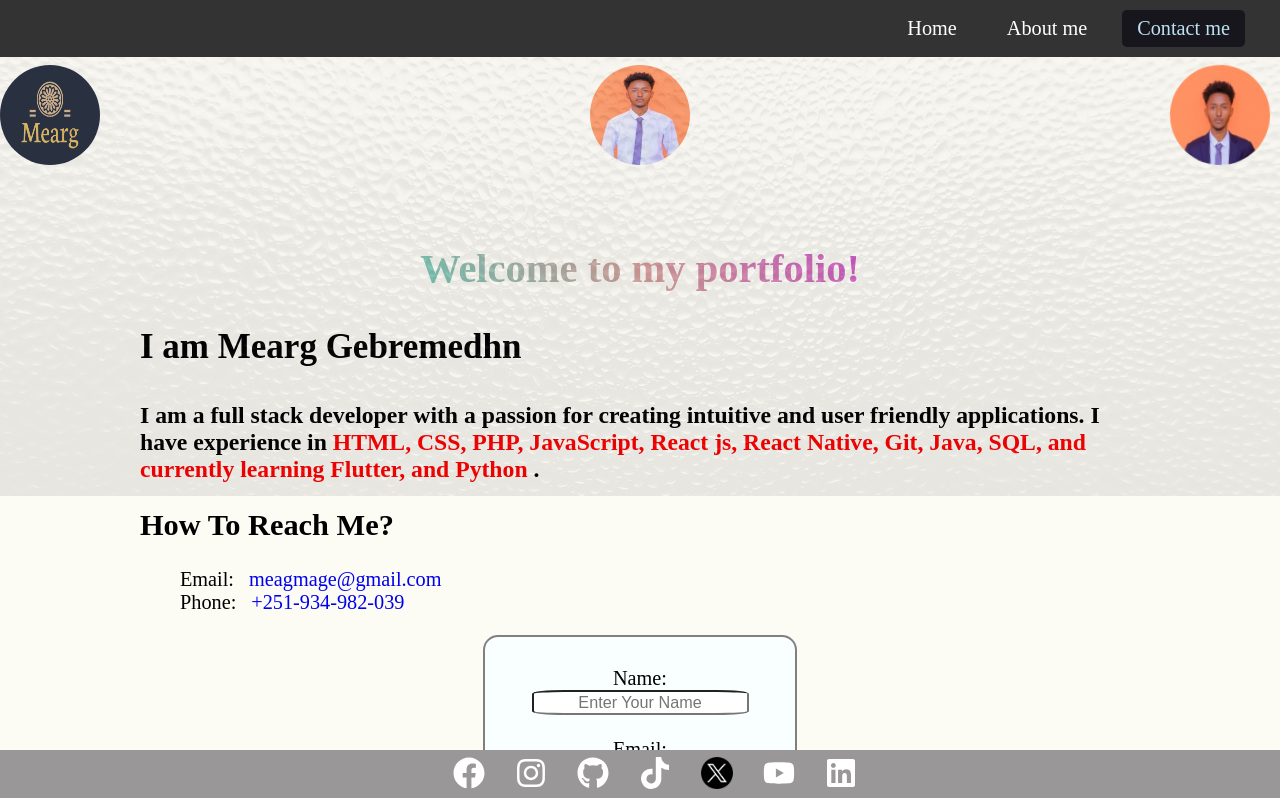
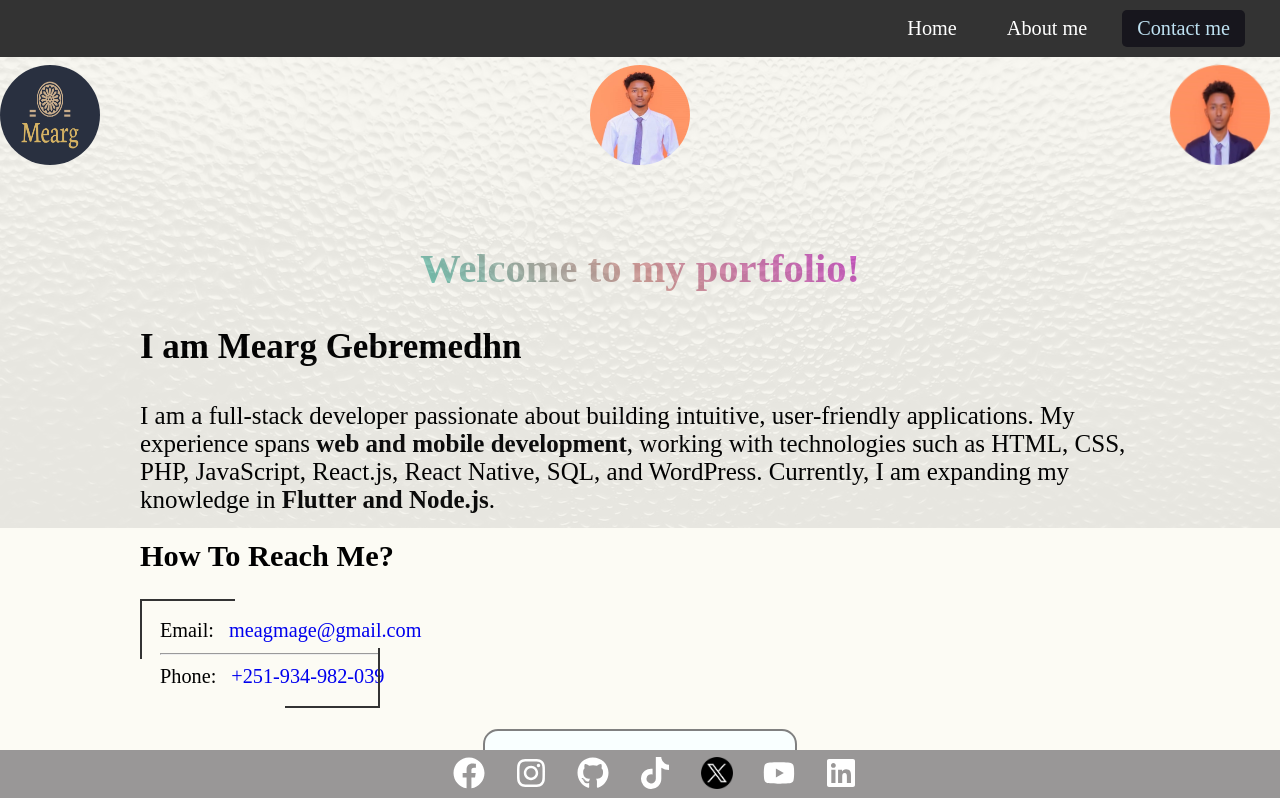
Before and after one commit to maggie-ghub/portfolio, a React (Create React App) app: page /contact in a window 1280 px wide. Shown: the top 798 px of the page. Built offline with nearby package versions, Linux system fonts and the light colour scheme; the HTML template or start-up script is replaced by a standard one; a web font is replaced by a local one.

Commit message:
After adding a new css

```diff
--- a/src/App.js
+++ b/src/App.js
@@ -73,14 +73,17 @@ const App = () => {
                   initial="hidden"
                   animate= "visible"
                 >
-                  <center className="names" data-value="Welcome to my portfolio! ">Welcome to my portfolio! </center>
+                  <center className="names">Welcome to my portfolio! </center>
                 </motion.h1>
 
                 <p style={{fontSize: 35, fontWeight: 'bold'}} className='name' data-value="I am Mearg Gebremedhn">I am Mearg Gebremedhn</p>
-                <h3>I am a full stack developer with a passion for creating intuitive and user friendly
-                    applications. I have experience in <strong style={{color:'red'}}> HTML, CSS, PHP, JavaScript, React js, React Native, Git, Java, SQL, and
-                    currently learning Flutter, and Python </strong>.
-                </h3>
+
+                <p style={{fontSize: 25}}>
+                  I am a full-stack developer passionate about building intuitive, user-friendly applications.
+                  My experience spans <strong style={{color:'rgb(10,10,10)'}}>web and mobile development</strong>, working with technologies such as
+                  HTML, CSS, PHP, JavaScript, React.js, React Native, SQL, and WordPress. Currently, I am expanding my knowledge in
+                  <strong style={{color:'rgb(10,10,10)'}}> Flutter and Node.js</strong>.
+                </p>
                 <Routes>
                     <Route exact path='/about' element={<About name="about" />} />
                     <Route exact  path='/contact' element={<Contact name="contact" />} />
--- a/src/components/About.js
+++ b/src/components/About.js
@@ -29,23 +29,27 @@ const About = () => {
     <>
         <h1>About Me</h1>
         <div className="about-content">
-            <p>Hi there! I'm Mearg and welcome to my website.</p>
+            <p>Hi there! I'm Mearg.</p>
 
-            <button onClick={()=>setShowMore(!showMore)}>{ showMore ? "Less Info" : "More Info"}</button>
+            <button onClick={()=>setShowMore(!showMore)} style={{cursor: 'pointer'}}>{ showMore ? "Less Info" : "More Info"}</button>
             {showMore && (
                 <section>
-                    <p><strong>I am a Full Stack Web Developer with expertise in JavaScript, Node.js, Express, React, Redux, MongoDB, MySQL, HTML5/CSS</strong></p>
-                    <p><strong>Education:</strong> I am recently graduate in Software Engineering from Adigrat University.</p>
-                    <p>I am a software engineer with experience in web development using JavaScript</p>
+                <p>
+                  <strong>I am a Full Stack Developer</strong> with expertise in JavaScript, Node.js, Express, React, MongoDB, MySQL,
+                  and mobile app development using React Native, Flutter, and Java.
+                </p>
+                <p><strong>Education:</strong> I graduated with a BSc in Software Engineering from Adigrat University.</p>
+                <p>I have hands-on experience in developing web and mobile applications using JavaScript and am currently focused on improving my skills in full-stack development.</p>
               </section>
             )}<br/><br/>
             <span className='span-for-resume' >
-            <a href={Mearg_Gebremedhns_CV} download="Resume.pdf" style={{marginBottom:'105px'}}><FaDownload className='downloadResume' size={12}/></a> Download MY Resume
+                <a href={Mearg_Gebremedhns_CV} download="Resume.pdf" style={{marginBottom:'105px'}}><FaDownload className='downloadResume' size={12}/></a> Download MY Resume <br/>
                 <hr className='horizontal-line' />
             </span>
 
         </div>
-        <motion.div className='projects-container'
+        <div className='projects-overall-container'>
+            <motion.div
                 variants={aboutVariants}
                 initial="hidden"
                 animate= "visible"
@@ -89,6 +93,7 @@ const About = () => {
                     </div>
                 </div>
             </motion.div>
+        </div>
     </>
   )
 }
--- a/src/components/Contact.js
+++ b/src/components/Contact.js
@@ -1,4 +1,4 @@
-import React from 'react'
+import React, {useState} from 'react'
 import './nav.css'
 import {motion} from 'framer-motion';
 import { useForm } from '@formspree/react';
@@ -36,23 +36,34 @@ const buttonVariants = {
 const Contact = () => {
 
   const [state, handleSubmit] = useForm("xnqeywvo");
-  if (state.succeeded) {
-       alert("Thanks for contacting!");
+  const [formSubmitted, setFormSubmitted] = useState(false);
+
+  const onSubmit = (e) => {
+    e.preventDefault();
+    handleSubmit(e);
+    e.target.reset();
+
+    if (state.succeeded && !formSubmitted) {
+      alert("Thanks for contacting!");
+    }
+    setFormSubmitted(true);
   }
-
   return (
     <div className='social-links'>
         <h2>How To Reach Me?</h2>
-        <ul >
+        <ul className='border-for-container'>
             <li className='social-links'>Email: <a href='mailto: meagmage@gmail.com'>meagmage@gmail.com</a></li>
+            <hr style={{width:'17vw', float:'left'}} /> <br/>
             <li>Phone: <a href='+251-934-982-039'>+251-934-982-039</a></li>
+            <div className="bottom-right-horizontal"></div>
+            <div className="bottom-right-vertical"></div>
         </ul>
       <motion.div
         variants = {contactVariants}
         initial = "hidden"
         animate = "visible"
       >
-        <form onSubmit={handleSubmit} className='form'>
+        <form onSubmit={onSubmit} className='form'>
           <label for='name'>Name: </label>
           <input type='text' placeholder='Enter Your Name' name='name' required/><br/><br/>
           <label for='email'>Email: </label>
--- a/src/components/SocialMediaIcons.css
+++ b/src/components/SocialMediaIcons.css
@@ -10,7 +10,7 @@ html, body {
   position:absolute;
   /* bottom: 30%; */
   top: 0;
-  height: 62vh;
+  height: 66vh;
   width: 100%;
   background-image: url('../image/pic1.jpg');
   background-size: cover;
@@ -48,13 +48,13 @@ html, body {
 }
 .tocenter{
   display: block;
-  /* position: sticky; */
+  position: relative;
   height: 100px;
   margin: auto;
   margin-top: 65px;
   width: 100px;
   border-radius: 50%;
-  z-index: 999;
+  z-index: 99;
 }
 .profile{
   right: 0;
@@ -99,7 +99,7 @@ a {
   .facebook, .linkedin, .instagram, .github, .tiktok, .twitter, .youtube{
     /* color: #469daa; */
     color: white;
-    transition: background 0.8s ease, color 0.9s ease;
+    transition: background 0.8s ease, color 0.9s ease-in-out;
   }
   .facebook:hover {
     color: #0808a5cd;
@@ -143,31 +143,33 @@ a {
 
   .span-for-resume {
   position: relative;
-  display: inline-block;
+  /* display: inline-block; */
 }
 
 .horizontal-line {
-  width: 0; /* Start with no width */
-  height: 1px; /* Height of the line */
-  background-color: red; /* Line color */
+  width: 2%; /* Start with no width */
+   /* Height of the line */
+   color: blue;
   transition: width 0.3s ease; /* Smooth transition for the width */
   display: inline-block;
+  margin-left: 6px;
 }
 
 .span-for-resume:hover .horizontal-line {
-  width: 100%; /* Full width when hovered */
+  width: 17%; /* Full width when hovered */
+  margin-left: 6px;
 }
-  .projects-container{
-    background-color: #333;;
+.projects-overall-container{
+  background-color: #333;;
     /* opacity: 1; */
     position: relative;
     z-index: 999;
     margin-left: -150px;
     /* margin-right: 0px; */
     width: 100vw;
-    padding: 10px 10px 10px 10px;
+    padding: 10px 10px 13px 10px;
     margin-top: 20px;
-  }
+}
 
   .project-two, .project-one{
     font-family: "Montserrat", sans-serif;
@@ -183,14 +185,15 @@ a {
     /* justify-content: flex-end; */
   }
   .project-one > div{
-    /* box-shadow: -1px 8px .5px rgba(0, 0, 0, 0.4); */
+    /*box-shadow: -1px 8px 15px rgba(50, 50, 50, 0.3);
+     rgba(179, 178, 178, 0.39); */
     box-shadow: -1px 8px .5px rgba(61, 30, 0, 0.4);
     text-shadow: 0px 2px 12px rgba(0, 0, 0, 0.5);
     border-radius: 8px;
     background-color: #F5F5DC;
     color: #3D1E00;
     flex: 1;
-    margin: 5px;
+    margin: 7px;
     transition: transform 0.3s ease-in-out;
   }
   .project-two > div {
--- a/src/components/nav.css
+++ b/src/components/nav.css
@@ -20,6 +20,7 @@
     align-items: center;
     float: right;
     padding-right: 35px;
+    z-index: 999;
 }
 .link-child{
     padding: 7px 15px;
@@ -51,6 +52,77 @@
 }
 .social-links ul{
     list-style: none;
+}
+
+
+.border-for-container {
+  position: relative; /* To position the pseudo-elements relative to the container */
+  padding: 20px;
+  /* Optional: Border for the unordered list */
+}
+
+.border-for-container::before, .border-for-container::after {
+  content: ''; /* Empty content for pseudo-elements */
+  position: absolute;
+  background-color: #333; /* Color for the perpendicular lines */
+}
+
+/* Top-left corner lines (horizontal and vertical) */
+.border-for-container::before {
+  width: 95px; /* Length of the horizontal line at the top-left */
+  height: 2px; /* Thickness of the line */
+  top: 0;
+  left: 0;
+}
+
+.border-for-container::after {
+  height: 60px; /* Length of the vertical line at the top-left */
+  width: 2px; /* Thickness of the line */
+  top: 0;
+  left: 0;
+}
+
+/* Bottom-right corner lines (horizontal and vertical) */
+.border-for-container::after {
+  content: '';
+  position: absolute;
+  bottom: 0; /* Position at the bottom */
+  right: 0; /* Position at the right */
+}
+
+/* Horizontal line at the bottom-right corner */
+.border-for-container .bottom-right-horizontal {
+  position: absolute;
+  width: 95px;
+  height: 2px;
+  background-color: #333;
+  bottom: 0;
+  right: 0;
+  margin-right: 76%;
+}
+
+/* Vertical line at the bottom-right corner */
+.border-for-container .bottom-right-vertical {
+  margin-right: 76%;
+  position: absolute;
+  width: 2px;
+  height: 60px;
+  background-color: #333;
+  bottom: 0;
+  right: 0;
+}
+
+
+.border-for-containerff{
+  margin-right: -200px;
+  border-left:2px solid red;
+  top: 50%;
+  bottom: 0;
+
+  /* border-top: 2px solid red;
+  border-top-width: 10px;
+  height: 10px;
+  border-width: 10px; */
 }
 .content{
     margin-top: 80px;
```
Also changed, not shown: src/components/nav.js (indentation only). Lines whose indentation alone changed are shown as unchanged.
